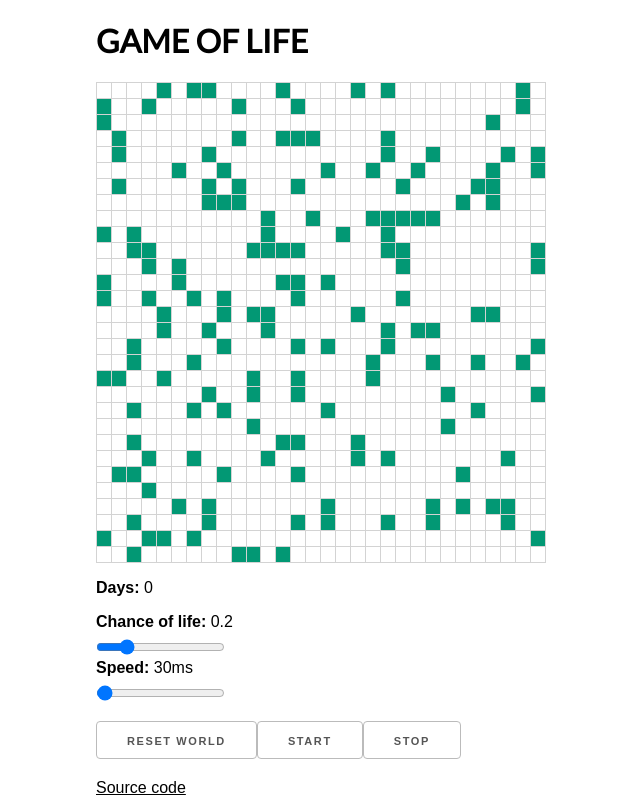
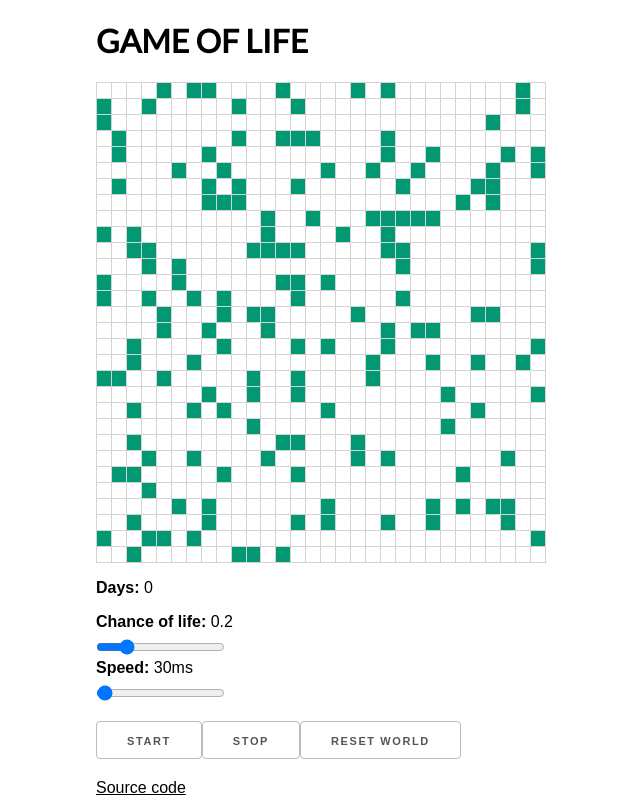
Before and after one commit to jwworth/conway, a React (Create React App) app: page / in a window 1280 px wide. Shown: the whole page, without its empty margins (319-959 px from the left). Built offline with nearby package versions, Linux system fonts and the light colour scheme; the HTML template or start-up script is replaced by a standard one.

Commit message:
Reorder buttons, start first

```diff
--- a/src/App.js
+++ b/src/App.js
@@ -167,14 +167,14 @@ class App extends Component {
             onChange={e => this.updateSpeed(e.target.value)}
           />
         </p>
-        <button onClick={() => this.resetWorld()}>
-          Reset World
-        </button>
         <button disabled={timer} onClick={() => this.start()}>
           Start
         </button>
         <button disabled={!timer} onClick={() => this.stop()}>
           Stop
+        </button>
+        <button onClick={() => this.resetWorld()}>
+          Reset World
         </button>
         <Footer />
       </div>
```
